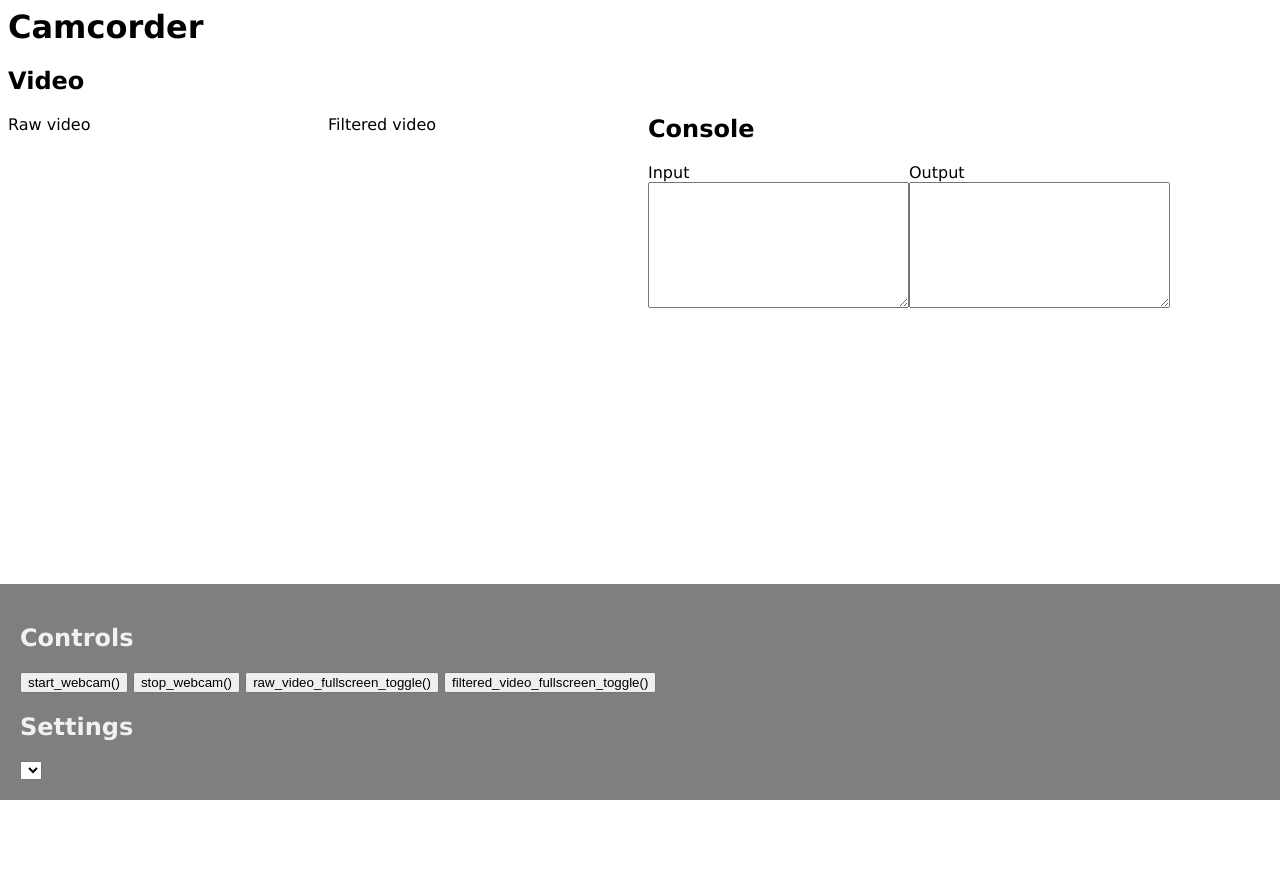
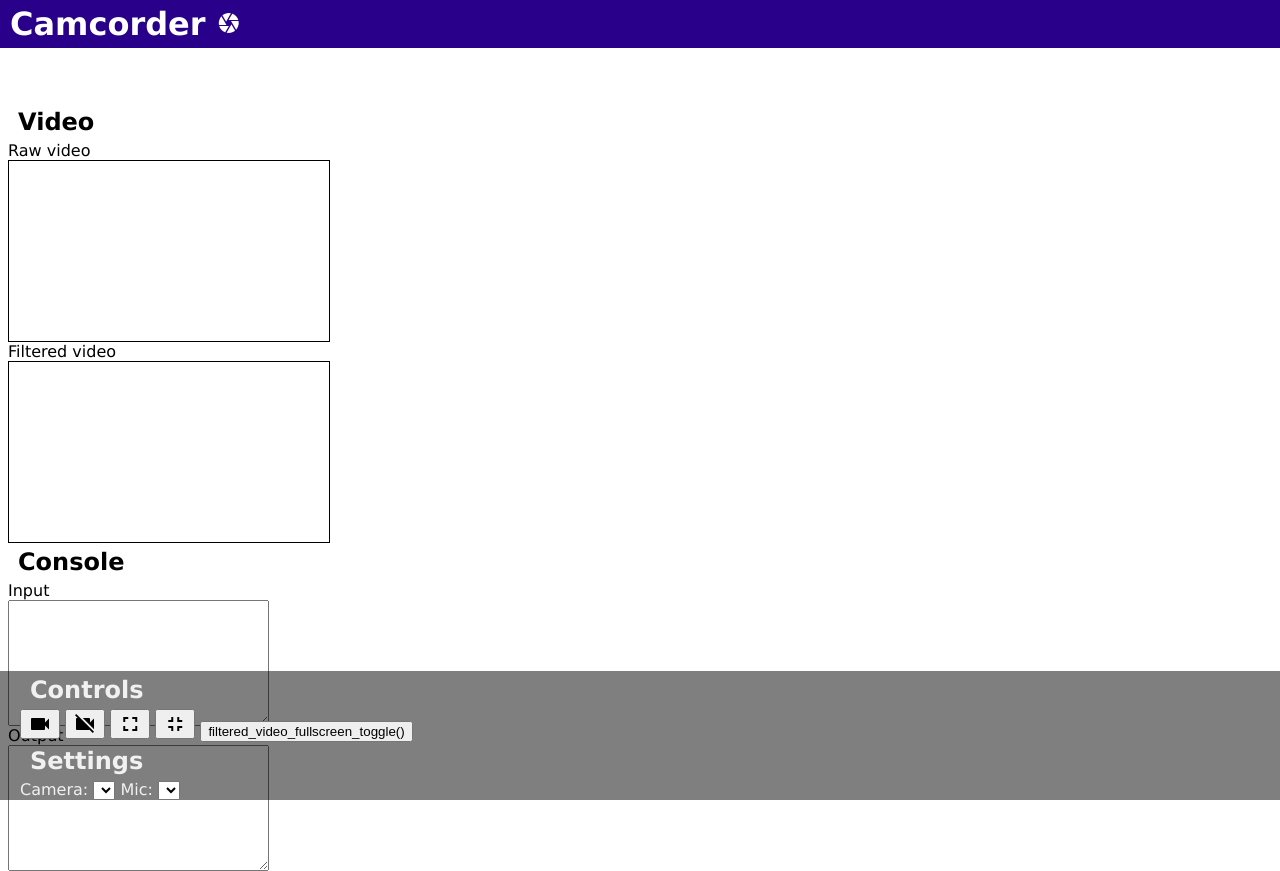
Before and after one commit to cagedev/camcorder, a plain HTML site: page index.html in a window 1280 px wide. Before the commit the page ends 800 px from the top, so only its background shows below. Drawn offline with Linux system fonts and the light colour scheme.

Commit message:
added some interface

```diff
--- a/index.html
+++ b/index.html
@@ -1,20 +1,50 @@
 <html>
 
 <head>
+    <link href="https://fonts.googleapis.com/icon?family=Material+Icons" rel="stylesheet">
     <style>
         body {
             font-family: 'Lucida Sans', 'Lucida Sans Regular', 'Lucida Grande', 'Lucida Sans Unicode', Geneva, Verdana, sans-serif;
         }
 
+        header {
+            /* line-height: 3rem; */
+            /* padding-left: 10px; */
+            margin: 0;
+            position: fixed;
+            left: 0;
+            top: 0;
+            right: 0;
+            /* height: 80px; */
+            background: #28008a;
+            color: #fff;
+            z-index: 10;
+        }
+
+        h1, h2, h3, h4, h5, h6 {
+            margin: 5px 10px;
+        }
+
         video {
             height: 180px;
             width: 320px;
+            border: 1pt solid;
+        }
+
+        .content {
+            position: relative;
+            top: 100px;
+            width: 100%;
         }
 
         .display_block {
+            display: block;
+            width: 100%;
+        }
+
+        /* .float {
             float: left;
-            /* display: block; */
-        }
+        } */
 
         .overlay {
             position: fixed;
@@ -23,7 +53,7 @@
             background: rgba(0, 0, 0, 0.5);
             color: #f1f1f1;
             width: 100%;
-            padding: 20px;
+            padding-left: 20px;
         }
 
         .video_filter {
@@ -33,49 +63,70 @@
 </head>
 
 <body>
-    <h1>Camcorder</h1>
-    <div>
-        <h2>Video</h2>
-        <div class="display_block">
-            Raw video<br>
-            <!-- <video id="raw_video" class="video_filter"></video> -->
-            <video id="raw_video"></video>
+    <header>
+        <h1>Camcorder <span class="material-icons">camera</span></h1>
+    </header>
+
+    <div class="content">
+
+        <div class="video display_block">
+            <h2>Video</h2>
+            <div class="float">
+                Raw video<br>
+                <!-- <video id="raw_video" class="video_filter"></video> -->
+                <video id="raw_video"></video>
+            </div>
+            <div class="float">
+                Filtered video<br>
+                <video id="filtered_video"></video>
+            </div>
         </div>
-        <div class="display_block">
-            Filtered video<br>
-            <video id="filtered_video"></video>
+
+        <div id="console display_block">
+            <h2>Console</h2>
+            <div class="float">
+                Input<br>
+                <textarea id="console_input" rows="8" cols="30"></textarea>
+            </div>
+            <div class="float">
+                Output<br>
+                <textarea id="console_output" rows="8" cols="30"></textarea>
+            </div>
         </div>
+
     </div>
+
     <div class="overlay">
         <div id="interface">
             <h2>Controls</h2>
+            <button id="wb_ico" onclick="start_webcam()"><span class="material-icons">videocam</span></button>
+            <button id="wb_ico2" onclick="stop_webcam()"><span class="material-icons">videocam_off</span></button>
+            <button id="fs_ico" onclick="raw_video_fullscreen_toggle()"><span
+                    class="material-icons">fullscreen</span></button>
+            <button id="fs_ico2" onclick="raw_video_fullscreen_toggle()"><span
+                    class="material-icons">fullscreen_exit</span></button>
+
+
             <!-- <button id="get_media_devices" onclick="get_media_devices()">get_media_devices()</button> -->
             <!-- <button id="populate_media_devices_list"
                 onclick="populate_media_devices_list()">populate_media_devices_list()</button> -->
-            <button id="start_webcam" onclick="start_webcam()">start_webcam()</button>
-            <button id="stop_webcam" onclick="stop_webcam()">stop_webcam()</button>
-            <button id="raw_video_fullscreen_toggle"
-                onclick="raw_video_fullscreen_toggle()">raw_video_fullscreen_toggle()</button>
+
+            <!-- <button id="start_webcam" onclick="start_webcam()">start_webcam()</button> -->
+            <!-- <button id="stop_webcam" onclick="stop_webcam()">stop_webcam()</button> -->
+            <!-- <button id="raw_video_fullscreen_toggle"
+                onclick="raw_video_fullscreen_toggle()">raw_video_fullscreen_toggle()</button> -->
             <button id="filtered_video_fullscreen_toggle"
                 onclick="filtered_video_fullscreen_toggle()">filtered_video_fullscreen_toggle()</button>
+
             <h2>Settings</h2>
-            <select id="media_device_selector">
-            </select>
-        </div>
-    </div>
-    <div id="console">
-        <h2>Console</h2>
-        <div class="display_block">
-            Input<br>
-            <textarea id="console_input" rows="8" cols="30"></textarea>
-        </div>
-        <div class="display_block">
-            Output<br>
-            <textarea id="console_output" rows="8" cols="30"></textarea>
+            <label for="media_device_selector">Camera:</label>
+            <select id="media_device_selector"></select>
+
+            <label for="audio_device_selector">Mic:</label>
+            <select id="audio_device_selector"></select>
         </div>
     </div>
 
-    </div>
 </body>
 <script>
     var raw_video_element = null;
```
Also changed, not shown: 1 other file.
